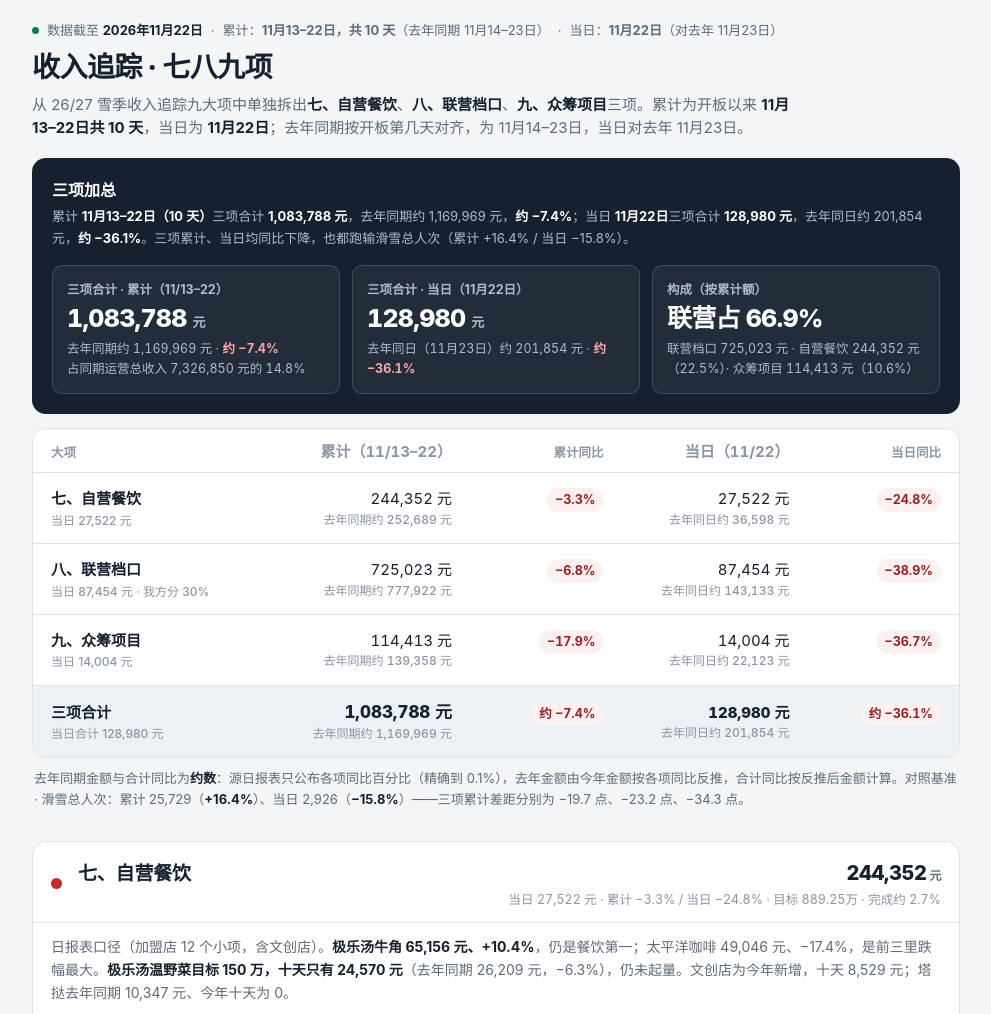
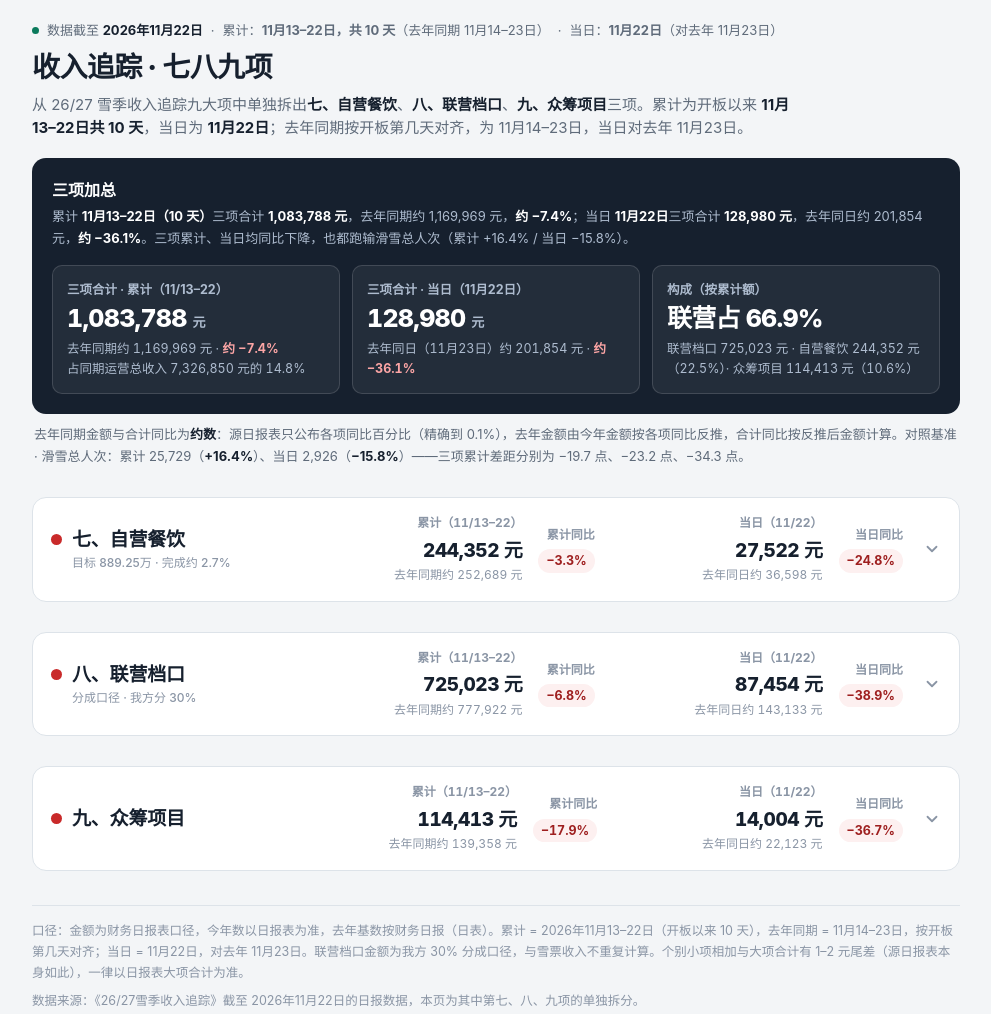
Before and after one commit to tianyi2014/revenue-789, a plain HTML site: page index.html in a window 1280 px wide. Shown: the top 1014 px of the page, without its empty margins (144-1135 px from the left). Drawn offline with Linux system fonts and the light colour scheme.

Commit message:
Add files via upload

```diff
--- a/index.html
+++ b/index.html
@@ -56,38 +56,32 @@
       .up-t{color:#6ee7b7;font-weight:700}
       @media (prefers-color-scheme: dark){.down-t{color:#f87171}.up-t{color:#34d399}}
 
-      /* 汇总表 */
-      .sum-card{background:var(--card);border:1px solid var(--line);border-radius:var(--radius);margin-top:14px;overflow:hidden}
-      .sum-row{display:grid;grid-template-columns:1.25fr 1fr .8fr 1fr .8fr;gap:6px 14px;align-items:baseline;padding:13px 18px;border-top:1px solid var(--line)}
-      .sum-row:first-child{border-top:none}
-      .sum-head{font-size:12.5px;font-weight:700;color:var(--faint);padding-top:11px;padding-bottom:9px}
-      .sum-row .s-name{font-weight:700;font-size:15px}
-      .sum-row .s-name small{display:block;font-weight:500;color:var(--faint);font-size:12px;margin-top:1px}
-      .sum-row .num{text-align:right;font-variant-numeric:tabular-nums;font-size:15px}
-      .sum-row .num small{display:block;color:var(--faint);font-size:12px;font-weight:500}
-      .sum-row.total{background:var(--card2)}
-      .sum-row.total .s-name,.sum-row.total .num{font-weight:800}
-      .sum-row.total .big{font-size:17px}
       .pill{display:inline-flex;align-items:center;padding:2px 8px;border-radius:999px;font-size:12.5px;font-weight:700;font-variant-numeric:tabular-nums;white-space:nowrap}
       .pill.down{color:var(--red-ink);background:var(--red-bg)}
       .pill.up{color:var(--green-ink);background:var(--green-bg)}
       .pill.grey{color:var(--muted);background:var(--card2)}
-      .yoy{text-align:right}
       .note{font-size:13px;color:var(--muted);margin:10px 2px 0;line-height:1.65}
       .note b{color:var(--ink)}
 
-      /* 大项 */
+      /* 大项（下拉展开） */
       section{margin-top:30px}
-      .major{background:var(--card);border:1px solid var(--line);border-radius:var(--radius);overflow:hidden}
-      .major-head{padding:16px 18px 13px;display:flex;flex-wrap:wrap;gap:6px 16px;align-items:baseline;border-bottom:1px solid var(--line)}
-      .major-head .dotbad{width:11px;height:11px;border-radius:50%;background:var(--red);align-self:center;flex:none}
-      .major-name{font-size:19px;font-weight:800;letter-spacing:-.01em}
-      .major-nums{margin-left:auto;text-align:right;font-variant-numeric:tabular-nums}
-      .major-nums .m-amt{font-size:20px;font-weight:800;letter-spacing:-.02em;white-space:nowrap}
-      .major-nums .m-amt small{font-size:12px;color:var(--muted);font-weight:600}
-      .major-nums .m-sub{display:block;font-size:12.5px;color:var(--faint);margin-top:1px}
-      .major-concl{padding:12px 18px 4px;font-size:14px;color:var(--muted);line-height:1.65;margin:0}
-      .major-concl b{color:var(--ink)}
+      details.major{background:var(--card);border:1px solid var(--line);border-radius:var(--radius);overflow:hidden}
+      summary.major-head{list-style:none;cursor:pointer;display:grid;grid-template-columns:minmax(150px,1.15fr) 1fr auto 1fr auto 22px;gap:8px 16px;align-items:center;padding:16px 18px;-webkit-tap-highlight-color:transparent}
+      summary.major-head::-webkit-details-marker{display:none}
+      summary.major-head::marker{content:""}
+      summary.major-head:focus-visible{outline:2px solid var(--blue);outline-offset:-2px}
+      details.major[open ] summary.major-head{border-bottom:1px solid var(--line)}
+      .mh-name{display:flex;gap:10px;align-items:flex-start;font-size:19px;font-weight:800;letter-spacing:-.01em;line-height:1.35;min-width:0}
+      .mh-name .dotbad{width:11px;height:11px;border-radius:50%;background:var(--red);flex:none;margin-top:7px}
+      .mh-name small{display:block;font-size:12px;font-weight:500;color:var(--faint);margin-top:2px;letter-spacing:0}
+      .mh-stat{text-align:right;font-variant-numeric:tabular-nums}
+      .mh-stat .lab,.mh-yoy .lab{display:block;font-size:12px;font-weight:700;color:var(--faint);margin-bottom:3px}
+      .mh-stat .val{display:block;font-size:19px;font-weight:800;letter-spacing:-.02em;white-space:nowrap}
+      .mh-stat .prev{display:block;font-size:12px;color:var(--faint);margin-top:1px;white-space:nowrap}
+      .mh-yoy{text-align:right}
+      .chev{width:18px;height:18px;color:var(--faint);justify-self:end;transition:transform .2s ease}
+      details.major[open ] .chev{transform:rotate(180deg)}
+      @media (prefers-reduced-motion: reduce){.chev{transition:none}}
       .sub-list{padding:6px 18px 14px}
       .sub-head,.sub-row{display:grid;grid-template-columns:1.3fr .9fr 1.1fr .9fr;gap:4px 14px;align-items:center;padding:9px 0}
       .sub-head{font-size:12.5px;font-weight:700;color:var(--faint);border-bottom:1px solid var(--line)}
@@ -112,8 +106,13 @@
       @media (max-width:640px){
         h1{font-size:24px}
         .hero-grid{grid-template-columns:1fr}
-        .sum-row{grid-template-columns:1.2fr 1fr .9fr;padding:12px 14px}
-        .sum-row .hide-m{display:none}
+        summary.major-head{grid-template-columns:1fr auto;grid-template-areas:"name chev" "cum cumyoy" "day dayyoy";row-gap:12px;padding:14px}
+        .mh-name{grid-area:name}
+        .mh-cum{grid-area:cum;text-align:left}
+        .mh-cumyoy{grid-area:cumyoy}
+        .mh-day{grid-area:day;text-align:left}
+        .mh-dayyoy{grid-area:dayyoy}
+        .chev{grid-area:chev}
         .sub-head{display:none}
         .sub-row{grid-template-columns:1fr auto;grid-template-areas:"biz amt" "yoy yoy" "chart chart";row-gap:6px}
         .sub-row .biz{grid-area:biz}
@@ -121,7 +120,6 @@
         .sub-row .yoyc{grid-area:yoy}
         .sub-row .yoyc .d2{display:inline;margin-left:10px}
         .sub-row .chart-cell{grid-area:chart}
-        .major-nums{margin-left:0;text-align:left}
       }
     </style>
   </head>
@@ -160,58 +158,19 @@
         </div>
       </div>
 
-      <!-- 三项汇总表 -->
-      <div class="sum-card" role="table" aria-label="七八九项汇总：累计与当日，对去年同期">
-        <div class="sum-row sum-head" role="row">
-          <span>大项</span>
-          <span class="num">累计（11/13–22）</span>
-          <span class="yoy">累计同比</span>
-          <span class="num hide-m">当日（11/22）</span>
-          <span class="yoy hide-m">当日同比</span>
-        </div>
-        <div class="sum-row" role="row">
-          <span class="s-name">七、自营餐饮<small>当日 27,522 元</small></span>
-          <span class="num">244,352 元<small>去年同期约 252,689 元</small></span>
-          <span class="yoy"><span class="pill down">−3.3%</span></span>
-          <span class="num hide-m">27,522 元<small>去年同日约 36,598 元</small></span>
-          <span class="yoy hide-m"><span class="pill down">−24.8%</span></span>
-        </div>
-        <div class="sum-row" role="row">
-          <span class="s-name">八、联营档口<small>当日 87,454 元 · 我方分 30%</small></span>
-          <span class="num">725,023 元<small>去年同期约 777,922 元</small></span>
-          <span class="yoy"><span class="pill down">−6.8%</span></span>
-          <span class="num hide-m">87,454 元<small>去年同日约 143,133 元</small></span>
-          <span class="yoy hide-m"><span class="pill down">−38.9%</span></span>
-        </div>
-        <div class="sum-row" role="row">
-          <span class="s-name">九、众筹项目<small>当日 14,004 元</small></span>
-          <span class="num">114,413 元<small>去年同期约 139,358 元</small></span>
-          <span class="yoy"><span class="pill down">−17.9%</span></span>
-          <span class="num hide-m">14,004 元<small>去年同日约 22,123 元</small></span>
-          <span class="yoy hide-m"><span class="pill down">−36.7%</span></span>
-        </div>
-        <div class="sum-row total" role="row">
-          <span class="s-name">三项合计<small>当日合计 128,980 元</small></span>
-          <span class="num big">1,083,788 元<small>去年同期约 1,169,969 元</small></span>
-          <span class="yoy"><span class="pill down">约 −7.4%</span></span>
-          <span class="num hide-m">128,980 元<small>去年同日约 201,854 元</small></span>
-          <span class="yoy hide-m"><span class="pill down">约 −36.1%</span></span>
-        </div>
-      </div>
       <p class="note">去年同期金额与合计同比为<b>约数</b>：源日报表只公布各项同比百分比（精确到 0.1%），去年金额由今年金额按各项同比反推，合计同比按反推后金额计算。对照基准 · 滑雪总人次：累计 25,729（<b>+16.4%</b>）、当日 2,926（<b>−15.8%</b>）——三项累计差距分别为 −19.7 点、−23.2 点、−34.3 点。</p>
 
       <!-- 七、自营餐饮 -->
       <section aria-label="七、自营餐饮">
-        <div class="major">
-          <div class="major-head">
-            <span class="dotbad" aria-hidden="true"></span>
-            <span class="major-name">七、自营餐饮</span>
-            <span class="major-nums">
-              <span class="m-amt">244,352<small> 元</small></span>
-              <span class="m-sub">当日 27,522 元 · 累计 −3.3% / 当日 −24.8% · 目标 889.25万 · 完成约 2.7%</span>
-            </span>
-          </div>
-          <p class="major-concl">日报表口径（加盟店 12 个小项，含文创店）。<b>极乐汤牛角 65,156 元、+10.4%</b>，仍是餐饮第一；太平洋咖啡 49,046 元、−17.4%，是前三里跌幅最大。<b>极乐汤温野菜目标 150 万，十天只有 24,570 元</b>（去年同期 26,209 元，−6.3%），仍未起量。文创店为今年新增，十天 8,529 元；塔挞去年同期 10,347 元、今年十天为 0。</p>
+        <details class="major">
+          <summary class="major-head">
+            <span class="mh-name"><span class="dotbad" aria-hidden="true"></span><span>七、自营餐饮<small>目标 889.25万 · 完成约 2.7%</small></span></span>
+            <span class="mh-stat mh-cum"><span class="lab">累计（11/13–22）</span><span class="val">244,352 元</span><span class="prev">去年同期约 252,689 元</span></span>
+            <span class="mh-yoy mh-cumyoy"><span class="lab">累计同比</span><span class="pill down">−3.3%</span></span>
+            <span class="mh-stat mh-day"><span class="lab">当日（11/22）</span><span class="val">27,522 元</span><span class="prev">去年同日约 36,598 元</span></span>
+            <span class="mh-yoy mh-dayyoy"><span class="lab">当日同比</span><span class="pill down">−24.8%</span></span>
+            <svg class="chev" viewBox="0 0 24 24" fill="none" stroke="currentColor" stroke-width="2.4" stroke-linecap="round" stroke-linejoin="round" aria-hidden="true"><path d="m6 9 6 6 6-6"/></svg>
+          </summary>
           <div class="sub-list">
             <div class="sub-head"><span>门店</span><span style="text-align:right">累计（下行 = 当日）</span><span>累计同比 / 当日同比</span><span>累计同比走势</span></div>
 
@@ -288,21 +247,20 @@
               <span class="chart-cell"><span class="chart-cap">累计 — / 当日 —</span></span>
             </div>
           </div>
-        </div>
+        </details>
       </section>
 
       <!-- 八、联营档口 -->
       <section aria-label="八、联营档口">
-        <div class="major">
-          <div class="major-head">
-            <span class="dotbad" aria-hidden="true"></span>
-            <span class="major-name">八、联营档口</span>
-            <span class="major-nums">
-              <span class="m-amt">725,023<small> 元</small></span>
-              <span class="m-sub">当日 87,454 元 · 累计 −6.8% / 当日 −38.9% · 分成口径 · 我方分 30%</span>
-            </span>
-          </div>
-          <p class="major-concl">档口餐饮区与商户分成，<b>我方分 30% 档口餐饮流水</b>，本页金额即分成口径（日报表汇总段直接取，已是分成后金额）。此项不是雪票窗口现金流，<b>与雪票收入不重复</b>。档口 614,603 元占本项 84.8%，COMMUNE 110,420 元；11月22日当日两项双双低于去年同日。</p>
+        <details class="major">
+          <summary class="major-head">
+            <span class="mh-name"><span class="dotbad" aria-hidden="true"></span><span>八、联营档口<small>分成口径 · 我方分 30%</small></span></span>
+            <span class="mh-stat mh-cum"><span class="lab">累计（11/13–22）</span><span class="val">725,023 元</span><span class="prev">去年同期约 777,922 元</span></span>
+            <span class="mh-yoy mh-cumyoy"><span class="lab">累计同比</span><span class="pill down">−6.8%</span></span>
+            <span class="mh-stat mh-day"><span class="lab">当日（11/22）</span><span class="val">87,454 元</span><span class="prev">去年同日约 143,133 元</span></span>
+            <span class="mh-yoy mh-dayyoy"><span class="lab">当日同比</span><span class="pill down">−38.9%</span></span>
+            <svg class="chev" viewBox="0 0 24 24" fill="none" stroke="currentColor" stroke-width="2.4" stroke-linecap="round" stroke-linejoin="round" aria-hidden="true"><path d="m6 9 6 6 6-6"/></svg>
+          </summary>
           <div class="sub-list">
             <div class="sub-head"><span>小项</span><span style="text-align:right">累计（下行 = 当日）</span><span>累计同比 / 当日同比</span><span>累计同比走势</span></div>
             <div class="sub-row">
@@ -318,21 +276,20 @@
               <span class="chart-cell"><span class="chart" style="display:block"><span class="zero"></span><span class="bar r" style="left:47.2%;width:2.8%"></span></span><span class="chart-cap">累计 −5.6%</span></span>
             </div>
           </div>
-        </div>
+        </details>
       </section>
 
       <!-- 九、众筹项目 -->
       <section aria-label="九、众筹项目">
-        <div class="major">
-          <div class="major-head">
-            <span class="dotbad" aria-hidden="true"></span>
-            <span class="major-name">九、众筹项目</span>
-            <span class="major-nums">
-              <span class="m-amt">114,413<small> 元</small></span>
-              <span class="m-sub">当日 14,004 元 · 累计 −17.9% / 当日 −36.7%</span>
-            </span>
-          </div>
-          <p class="major-concl">累计同比 <b>−17.9%</b>，是九大项里跌幅最大的一项，本节三项全跌。<b>超市 75,466 元（−16.4%）</b>仍是最大一块，占本项 66.0%，11月22日当日只有 9,327 元、比去年同日少近四成；自助售货机 32,391 元（−19.3%）；水吧（水果捞）6,556 元、−26.9%。</p>
+        <details class="major">
+          <summary class="major-head">
+            <span class="mh-name"><span class="dotbad" aria-hidden="true"></span><span>九、众筹项目</span></span>
+            <span class="mh-stat mh-cum"><span class="lab">累计（11/13–22）</span><span class="val">114,413 元</span><span class="prev">去年同期约 139,358 元</span></span>
+            <span class="mh-yoy mh-cumyoy"><span class="lab">累计同比</span><span class="pill down">−17.9%</span></span>
+            <span class="mh-stat mh-day"><span class="lab">当日（11/22）</span><span class="val">14,004 元</span><span class="prev">去年同日约 22,123 元</span></span>
+            <span class="mh-yoy mh-dayyoy"><span class="lab">当日同比</span><span class="pill down">−36.7%</span></span>
+            <svg class="chev" viewBox="0 0 24 24" fill="none" stroke="currentColor" stroke-width="2.4" stroke-linecap="round" stroke-linejoin="round" aria-hidden="true"><path d="m6 9 6 6 6-6"/></svg>
+          </summary>
           <div class="sub-list">
             <div class="sub-head"><span>小项</span><span style="text-align:right">累计（下行 = 当日）</span><span>累计同比 / 当日同比</span><span>累计同比走势</span></div>
             <div class="sub-row">
@@ -354,7 +311,7 @@
               <span class="chart-cell"><span class="chart" style="display:block"><span class="zero"></span><span class="bar r" style="left:36.6%;width:13.4%"></span></span><span class="chart-cap">累计 −26.9%</span></span>
             </div>
           </div>
-        </div>
+        </details>
       </section>
 
       <footer>
```
